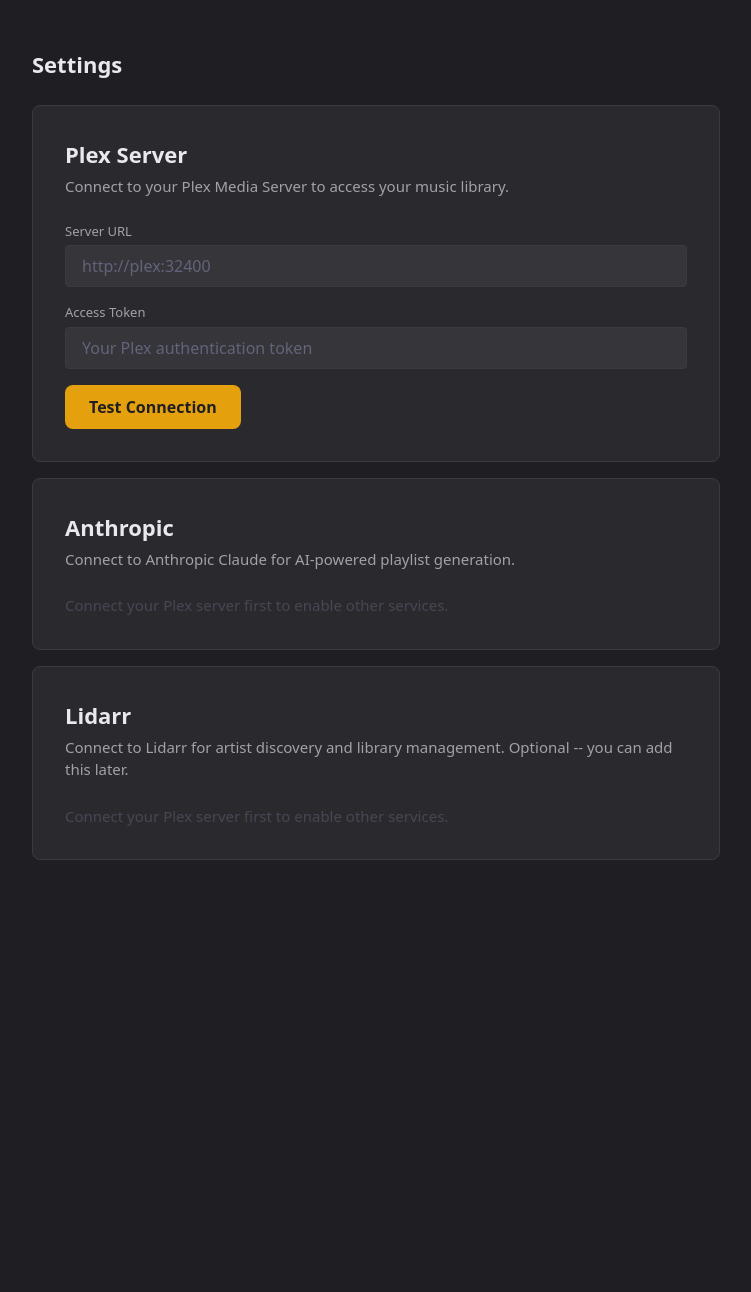
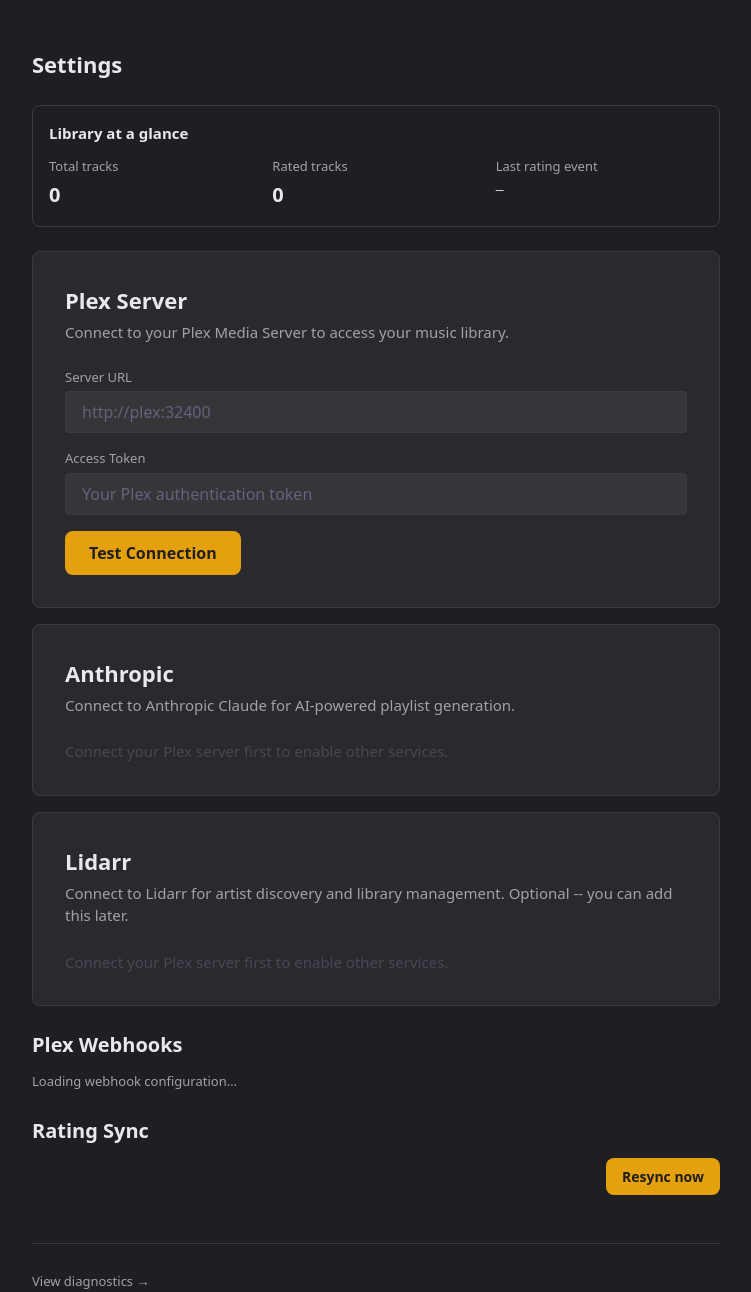
Before and after one commit to sambo7262/Composer, a FastAPI app: page /settings in a window 1280 px wide. Shown: the part 56-1348 px from the top of the page, without its empty margins (264-1015 px from the left). Before the commit the page ends 916 px from the top, so only its background shows below. Run offline with FastAPI, Linux system fonts and the light colour scheme; data that the repository does not hold is empty; style sheets or scripts are compiled from the project's sources.

Commit message:
feat(05-04): /debug/events diagnostic page + settings.html Phase 5 extensions
DEBUG-01 + D-21 + D-22 + Concern 1 (ROADMAP SC-5).

- GET /debug/events: plain HTML page rendering last 50 EventLog rows (sorted
  received_at desc) + Configured section (Webhook URL, Poll interval, Last
  poll, Queue depth, Last test) with payload preview truncated to 200 chars
  per T-05-21. Header explicitly warns Tailscale-only access assumption.
- pages/debug_events.html: EventLog table with bg-error/5 row highlight on
  handler_error; library-at-a-glance partial loader at the very top so the
  page header reflects total/rated/last_event in real time.
- pages/settings.html: Library-at-a-glance card ABOVE service cards (Concern
  1); Plex Webhooks section that hx-get loads /api/settings/webhook/section;
  Rating Sync section that hx-get loads the existing /api/rating-sync/status
  banner (EVT-05); diagnostics footer link to /debug/events (D-22).

```diff
--- a/app/routers/pages.py
+++ b/app/routers/pages.py
@@ -8,9 +8,14 @@ from fastapi.responses import HTMLResponse
 from sqlmodel import Session, select, func, col
 
 from app.database import get_session
+from app.models.event_log import EventLog
 from app.models.track import Track
+from app.routers import api_webhooks
 from app.services.analysis_service import get_analysis_status
+from app.services.event_bus import get_event_bus
+from app.services.poll_service import get_poll_status
 from app.services.settings_service import get_setting, is_service_configured
+from app.services.sync_scheduler import get_scheduler
 from app.services.sync_service import get_last_sync_info, get_sync_status
 
 router = APIRouter(tags=["pages"])
@@ -140,3 +145,50 @@ async def library_page(request: Request, session: Session = Depends(get_session)
             "unanalyzed_count": unanalyzed_count,
         },
     )
+
+
+@router.get("/debug/events", response_class=HTMLResponse)
+async def debug_events(request: Request, session: Session = Depends(get_session)):
+    """DEBUG-01 / D-21: list last 50 EventLog rows + queue depth + poll info
+    + last test event + configured webhook URL.
+
+    Plain HTML, screenshot-readable. No auth — Composer assumes Tailscale-only
+    access (T-05-21). The page header explicitly warns about this.
+    """
+    templates = get_templates()
+    rows = session.exec(
+        select(EventLog).order_by(col(EventLog.received_at).desc()).limit(50)
+    ).all()
+    queue = get_event_bus()
+    queue_depth = queue.qsize()
+    scheduler = get_scheduler()
+    poll_job = scheduler.get_job("plex_polling") if scheduler else None
+    poll_status = get_poll_status()
+    poll_info = {
+        "interval_minutes": 5,
+        "next_run": (
+            poll_job.next_run_time.isoformat()
+            if poll_job and poll_job.next_run_time
+            else None
+        ),
+        "last_completed": poll_status.last_completed,
+        "last_changes": poll_status.last_changes_seen,
+        "error": poll_status.error,
+    }
+    last_test_received_at = api_webhooks._last_test_received_at
+    last_test_payload = api_webhooks._last_test_payload
+    webhook_setting = get_setting(session, "webhook")
+    webhook_url = webhook_setting.url if webhook_setting else None
+    return templates.TemplateResponse(
+        request,
+        "pages/debug_events.html",
+        {
+            "active_page": "debug_events",
+            "events": rows,
+            "queue_depth": queue_depth,
+            "poll_info": poll_info,
+            "last_test_received_at": last_test_received_at,
+            "last_test_payload": last_test_payload,
+            "webhook_url": webhook_url,
+        },
+    )
--- a/app/templates/pages/settings.html
+++ b/app/templates/pages/settings.html
@@ -4,6 +4,15 @@
 
 {% block content %}
 <h1 class="text-[22px] font-semibold mb-6">Settings</h1>
+
+<!-- Phase 5 Concern 1: Library at a glance — above service cards (ROADMAP SC-5) -->
+<div hx-get="/api/library/stats"
+     hx-trigger="load"
+     hx-target="this"
+     hx-swap="innerHTML"
+     class="mb-6">
+  <p class="text-[13px] text-text-secondary">Loading library stats…</p>
+</div>
 
 <div class="flex flex-col gap-4">
   {% with service="plex", heading="Plex Server", description="Connect to your Plex Media Server to access your music library.", configured=plex_configured, enabled=True, setting=plex_setting, sync_interval=sync_interval %}
@@ -18,4 +27,30 @@
     {% include "partials/service_card.html" %}
   {% endwith %}
 </div>
+
+<!-- Phase 5: Plex webhook configuration (EVT-07 / D-12 / D-14) -->
+<div class="mt-6">
+  <h2 class="text-[20px] font-semibold text-text-primary mb-3">Plex Webhooks</h2>
+  <div hx-get="/api/settings/webhook/section"
+       hx-trigger="load"
+       hx-target="this"
+       hx-swap="innerHTML">
+    <p class="text-[13px] text-text-secondary">Loading webhook configuration…</p>
+  </div>
+</div>
+
+<!-- Phase 5: Resync now button (EVT-05) -->
+<div class="mt-6">
+  <h2 class="text-[20px] font-semibold text-text-primary mb-3">Rating Sync</h2>
+  <div hx-get="/api/rating-sync/status" hx-trigger="load" hx-target="this" hx-swap="innerHTML">
+    <p class="text-[13px] text-text-secondary">Loading…</p>
+  </div>
+</div>
+
+<!-- Phase 5: D-22 diagnostics footer link -->
+<footer class="mt-12 pt-6 border-t border-border">
+  <a href="/debug/events" class="text-[13px] text-text-secondary hover:text-accent">
+    View diagnostics →
+  </a>
+</footer>
 {% endblock %}
```
Also changed, not shown: app/templates/pages/debug_events.html (added, +85 -0 lines).
